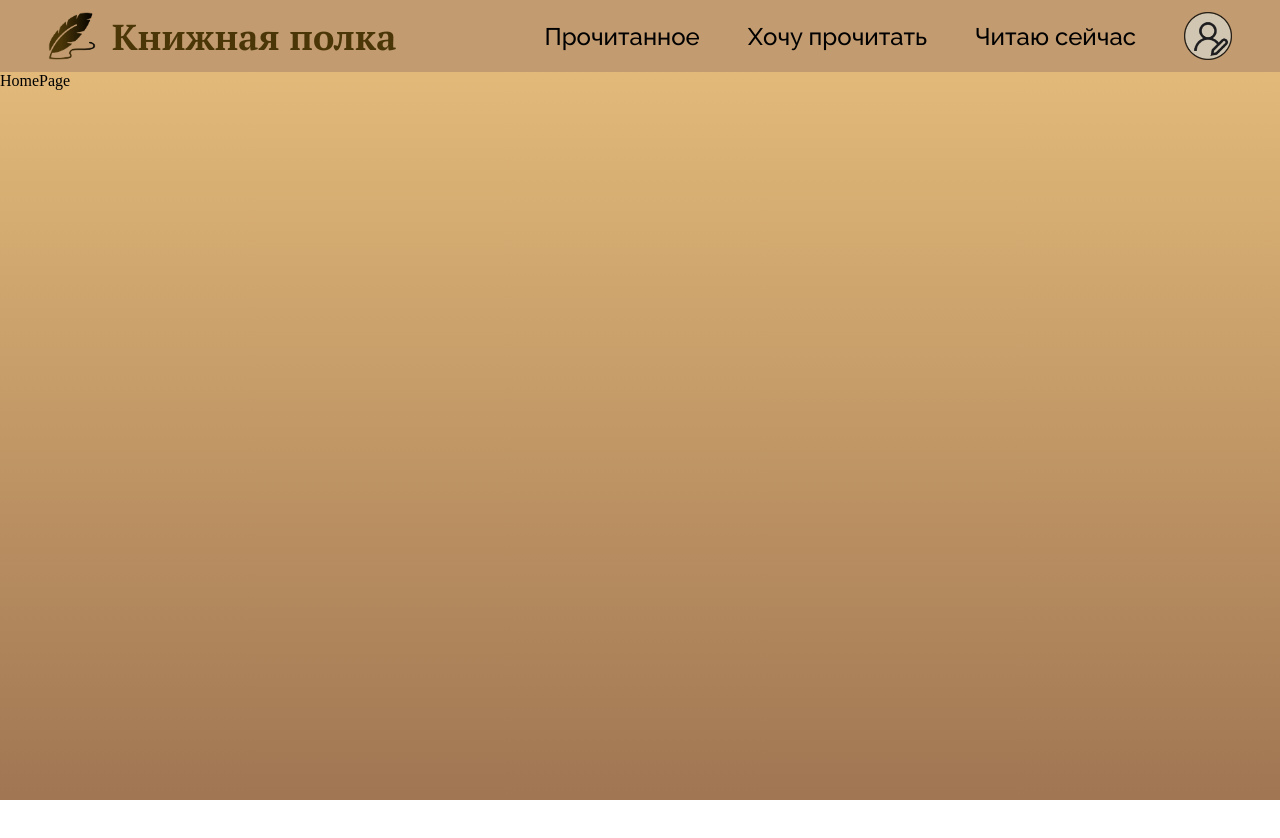
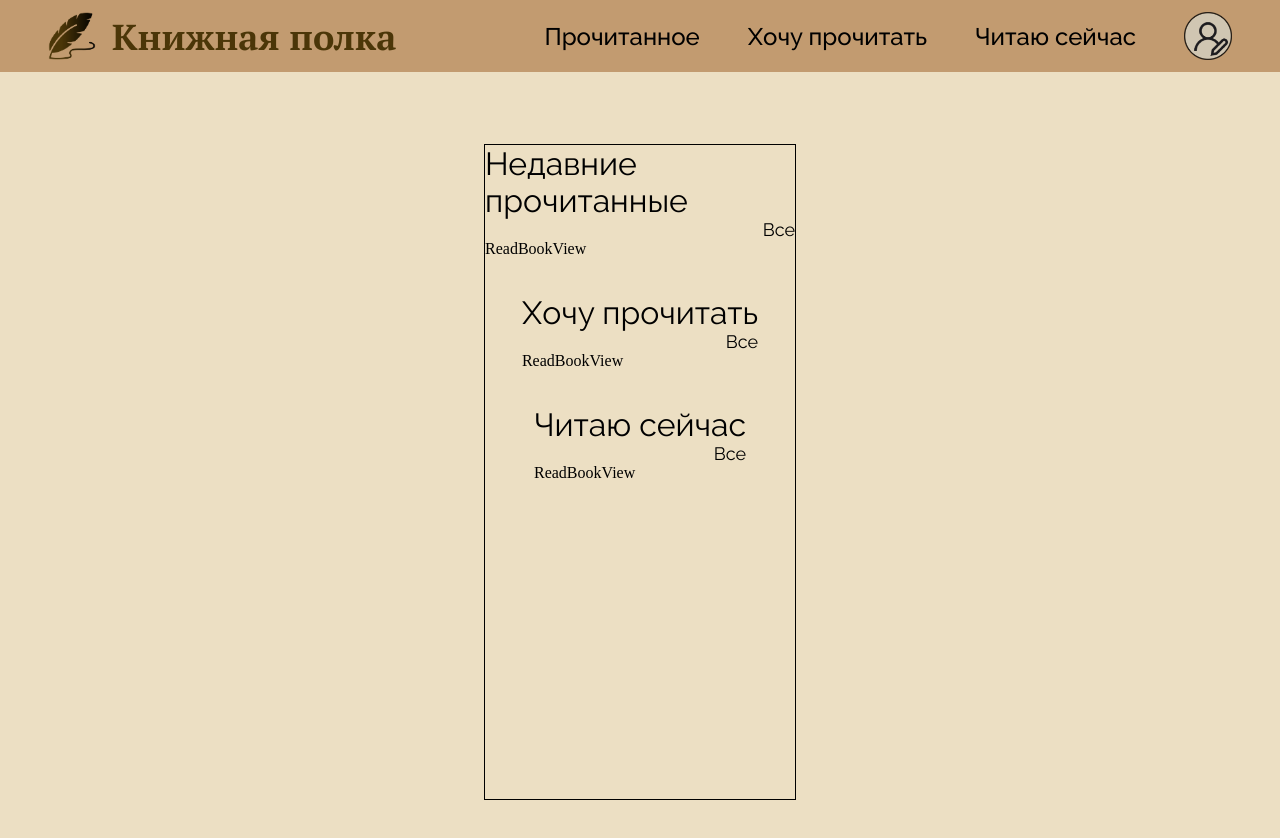
Before and after one commit to Suagami/ReaderDiaryProject, a React (Vite) app in the folder frontend/: page / in a window 1280 px wide. Shown: the top 838 px of the page. Before the commit the page ends 800 px from the top, so only its background shows below. Built offline with nearby package versions, Linux system fonts and the light colour scheme.

Commit message:
feat: added homepage

```diff
--- a/frontend/public/fonts/fonts.modele.css
+++ b/frontend/public/fonts/fonts.modele.css
@@ -19,3 +19,14 @@
         url("Raleway/Raleway-Medium.eot") format("eot");
     font-display: swap;
 }
+
+@font-face {
+    font-family: "Raleway";
+    font-weight: 400;
+    font-style: normal;
+    src: local("Raleway Regular"), local("Raleway-Regular"),
+        url("Raleway/Raleway-Regular.woff2") format("woff2"),
+        url("Raleway/Raleway-Regular.woff") format("woff"),
+        url("Raleway/Raleway-Regular.eot") format("eot");
+    font-display: swap;
+}
--- a/frontend/src/layouts/MainLayout/components/Header/Header.module.css
+++ b/frontend/src/layouts/MainLayout/components/Header/Header.module.css
@@ -26,6 +26,7 @@
 .rightHeaderItem {
   font-family: 'Raleway', sans-serif;
   font-size: 24px;
+  font-weight: 500;
   color: black;
 }
 
--- /dev/null
+++ b/frontend/src/pages/HomePage/HomePage.module.css
@@ -0,0 +1,17 @@
+.homePageWrapper {
+  width: 100vw;
+  height: 100vh;
+  background-color: #ECDFC3;
+  display: flex;
+  justify-content: center;
+  padding: 72px 484px;
+}
+
+.homeContentColumn {
+  width: 100vw;
+  border: 1px solid black;
+  display: flex;
+  flex-direction: column;
+  align-items: center;
+  gap: 36px;
+}
--- a/frontend/src/pages/HomePage/HomePage.tsx
+++ b/frontend/src/pages/HomePage/HomePage.tsx
@@ -1,10 +1,17 @@
 import React from 'react'
 import { Route, Routes } from 'react-router-dom'
-import Header from '../../layouts/MainLayout/components/Header/Header'
+
+import { LastReadSection, WantReadSection, ReadNowSection } from '../components/ColumnSection/ColumnSection'
+
+import s from './HomePage.module.css'
 
 const HomePage: React.FC = () => {
-  return <div>
-    HomePage
+  return <div className={s.homePageWrapper}>
+    <div className={s.homeContentColumn}>
+      <LastReadSection sectionTitle='Недавние прочитанные' />
+      <WantReadSection sectionTitle='Хочу прочитать' />
+      <ReadNowSection sectionTitle='Читаю сейчас' />
+    </div>
   </div>
 }
 
--- /dev/null
+++ b/frontend/src/pages/components/AllLink/AllLink.module.css
@@ -0,0 +1,15 @@
+.allLink {
+    display: flex;
+    justify-content: end;
+    font-size: 18px;
+    font-family: 'Raleway', sans-serif;
+    font-weight: 400;
+}
+
+.label {
+    color: black;
+}
+
+.label:hover {
+    text-decoration: underline;
+}
--- /dev/null
+++ b/frontend/src/pages/components/AllLink/AllLink.tsx
@@ -0,0 +1,24 @@
+import React from 'react'
+import cx from 'classnames'
+
+import s from './AllLink.module.css'
+import { Link } from 'react-router-dom'
+
+type AllLinkProps = {
+  route: string
+  className?: string
+}
+
+const AllLink: React.FC<AllLinkProps> = (props) => {
+  const { route, className } = props
+
+  return (
+    <div className={cx(className, s.allLink)}>
+        <Link to={route}>
+            <div className={s.label}>Все</div>
+        </Link>
+    </div>
+)
+}
+
+export default AllLink
--- /dev/null
+++ b/frontend/src/pages/components/ColumnSection/ColumnSection.module.css
@@ -0,0 +1,8 @@
+.lastReadTitle {
+}
+
+.readNowTitle {
+}
+
+.wantReadTitle {
+}
--- /dev/null
+++ b/frontend/src/pages/components/ColumnSection/ColumnSection.tsx
@@ -0,0 +1,44 @@
+import cx from 'classnames'
+import { Link } from 'react-router-dom'
+import React from 'react'
+
+import ColumnSectionTitle from '../ColumnSectionTitle/ColumnSectionTitle'
+import AllLink from '../AllLink/AllLink'
+import ReadBookView from '../ReadBookView/ReadBookView'
+
+import s from './ColumnSection.module.css'
+
+type ColumnSectionsProps = {
+    sectionTitle: string
+    className?: string
+}
+
+export const LastReadSection: React.FC<ColumnSectionsProps> = (props) => {
+    const { sectionTitle, className } = props
+
+    return ( <div className={cx(className, s.lastReadTitle)}>
+        <ColumnSectionTitle sectionTitle={sectionTitle} className={className} />
+        <AllLink route='/lastRead' />
+        <ReadBookView />
+    </div>)
+}
+
+export const WantReadSection: React.FC<ColumnSectionsProps> = (props) => {
+    const { sectionTitle, className } = props
+
+    return ( <div className={cx(className, s.wantReadTitle)}>
+        <ColumnSectionTitle sectionTitle={sectionTitle} className={className} />
+        <AllLink route='/wantRead' />
+        <ReadBookView />
+    </div>)
+}
+
+export const ReadNowSection: React.FC<ColumnSectionsProps> = (props) => {
+    const { sectionTitle, className } = props
+
+    return ( <div className={cx(className, s.readNowTitle)}>
+        <ColumnSectionTitle sectionTitle={sectionTitle} className={className} />
+        <AllLink route='/readNow' />
+        <ReadBookView />
+    </div>)
+}
--- /dev/null
+++ b/frontend/src/pages/components/ColumnSectionTitle/ColumnSectionTitle.module.css
@@ -0,0 +1,5 @@
+.title {
+    font-family: 'Raleway', sans-serif;
+    font-weight: 400;
+    font-size: 32px;
+}
--- /dev/null
+++ b/frontend/src/pages/components/ColumnSectionTitle/ColumnSectionTitle.tsx
@@ -0,0 +1,19 @@
+import cx from 'classnames'
+import React from 'react'
+
+import s from './ColumnSectionTitle.module.css'
+
+type ColumnSectionTitleProps = {
+    sectionTitle: string
+    className?: string
+}
+
+const ColumnSectionTitle: React.FC<ColumnSectionTitleProps> = (props) => {
+    const { sectionTitle, className } = props
+
+    return ( <div className={cx(className, s.title)}>
+        {sectionTitle}
+    </div>)
+}
+
+export default ColumnSectionTitle
```
